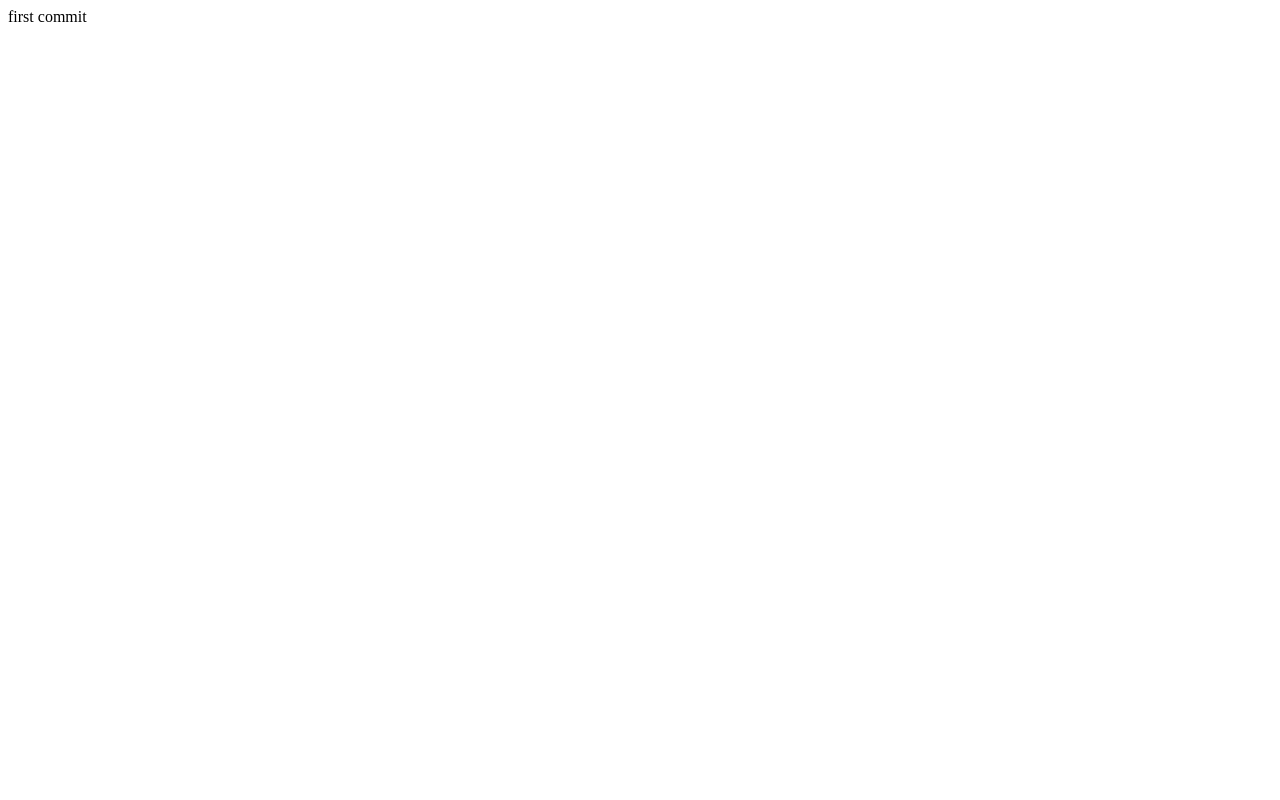
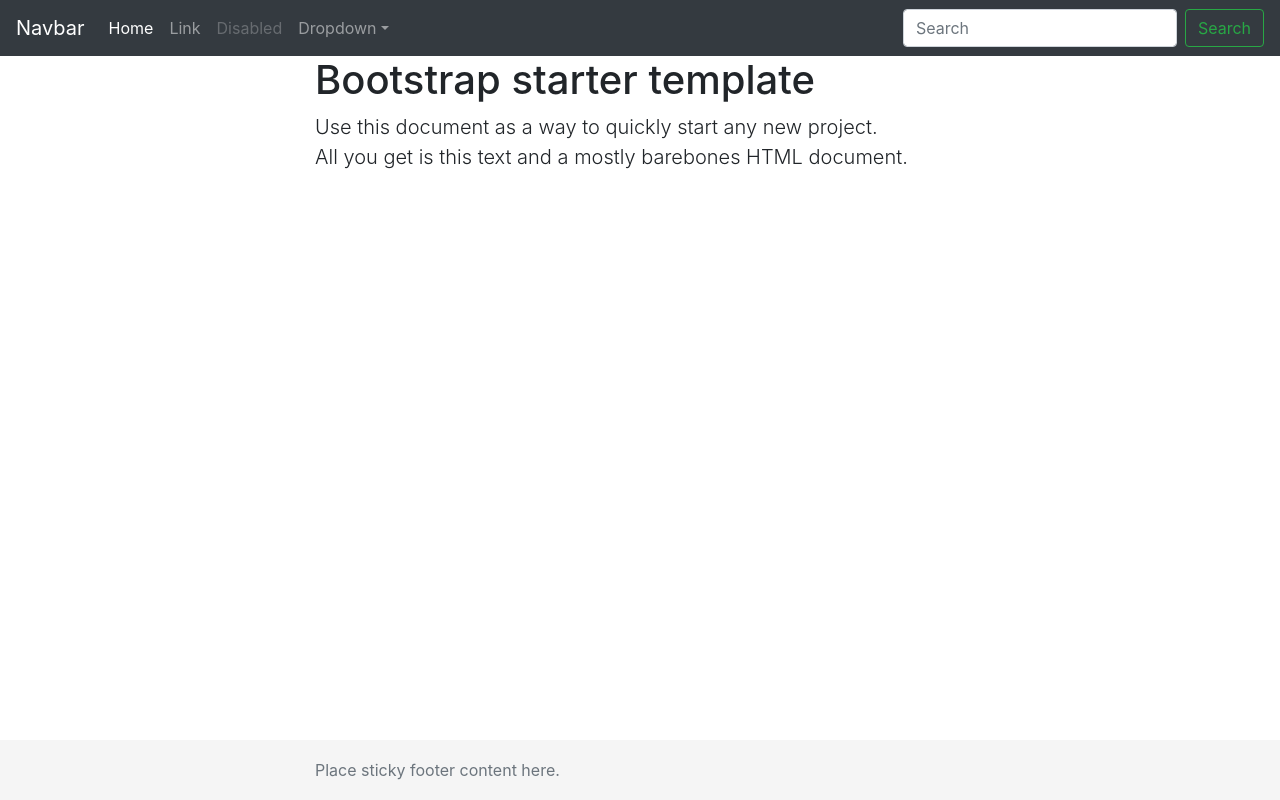
Before and after one commit to mifist/taketrack, a plain HTML site: page index.html in a window 1280 px wide. Drawn offline with nearby package versions, Linux system fonts and the light colour scheme.

Commit message:
start prod

```diff
--- /dev/null
+++ b/assets/scss/_footer.scss
@@ -0,0 +1,28 @@
+/* Sticky footer styles
+-------------------------------------------------- */
+html {
+	position: relative;
+	min-height: 100%;
+}
+body {
+	margin-bottom: 60px; /* Margin bottom by footer height */
+}
+.footer {
+	position: absolute;
+	bottom: 0;
+	width: 100%;
+	height: 60px; /* Set the fixed height of the footer here */
+	line-height: 60px; /* Vertically center the text there */
+	background-color: #f5f5f5;
+}
+
+
+/* Custom page CSS
+-------------------------------------------------- */
+/* Not required for template or sticky footer method. */
+
+.container {
+	width: auto;
+	max-width: 680px;
+	padding: 0 15px;
+}
--- /dev/null
+++ b/assets/scss/styles.scss
@@ -0,0 +1 @@
+@import "footer";
--- a/index.html
+++ b/index.html
@@ -1,10 +1,75 @@
 <!DOCTYPE html>
 <html lang="en">
 <head>
-	<meta charset="UTF-8">
-	<title>Title</title>
+	<!-- Required meta tags -->
+	<meta charset="utf-8">
+	<meta name="viewport" content="width=device-width, initial-scale=1, shrink-to-fit=no">
+	<meta http-equiv="X-UA-Compatible" content="IE=edge">
+	<meta name="description" content="">
+	<meta name="author" content="">
+	<link type="image/png" href="favicon.png" rel="icon">
+	<link type="image/svg" href="favicon.svg" rel="icon">
+
+	<!-- Bootstrap CSS -->
+	<link rel="stylesheet" href="https://maxcdn.bootstrapcdn.com/bootstrap/4.0.0/css/bootstrap.min.css" integrity="sha384-Gn5384xqQ1aoWXA+058RXPxPg6fy4IWvTNh0E263XmFcJlSAwiGgFAW/dAiS6JXm" crossorigin="anonymous">
+	<link rel="stylesheet" href="assets/scss/styles.css" crossorigin="anonymous">
+
+	<title>Take Track</title>
 </head>
 <body>
-         first commit
+
+	<header><!-- Start Header -->
+		<nav class="navbar navbar-expand-md navbar-dark bg-dark">
+			<a class="navbar-brand" href="#">Navbar</a>
+			<button class="navbar-toggler" type="button" data-toggle="collapse" data-target="#navbarsExampleDefault" aria-controls="navbarsExampleDefault" aria-expanded="false" aria-label="Toggle navigation">
+				<span class="navbar-toggler-icon"></span>
+			</button>
+
+			<div class="collapse navbar-collapse" id="navbarsExampleDefault">
+				<ul class="navbar-nav mr-auto">
+					<li class="nav-item active">
+						<a class="nav-link" href="#">Home <span class="sr-only">(current)</span></a>
+					</li>
+					<li class="nav-item">
+						<a class="nav-link" href="#">Link</a>
+					</li>
+					<li class="nav-item">
+						<a class="nav-link disabled" href="#">Disabled</a>
+					</li>
+					<li class="nav-item dropdown">
+						<a class="nav-link dropdown-toggle" href="http://example.com" id="dropdown01" data-toggle="dropdown" aria-haspopup="true" aria-expanded="false">Dropdown</a>
+						<div class="dropdown-menu" aria-labelledby="dropdown01">
+							<a class="dropdown-item" href="#">Action</a>
+							<a class="dropdown-item" href="#">Another action</a>
+							<a class="dropdown-item" href="#">Something else here</a>
+						</div>
+					</li>
+				</ul>
+				<form class="form-inline my-2 my-lg-0">
+					<input class="form-control mr-sm-2" type="text" placeholder="Search" aria-label="Search">
+					<button class="btn btn-outline-success my-2 my-sm-0" type="submit">Search</button>
+				</form>
+			</div>
+		</nav>
+	</header><!-- End Header -->
+
+	<main class="container"><!-- Start Main Content -->
+		<div class="starter-template">
+			<h1>Bootstrap starter template</h1>
+			<p class="lead">Use this document as a way to quickly start any new project.<br> All you get is this text and a mostly barebones HTML document.</p>
+		</div>
+	</main><!-- End Main Content -->
+
+	<footer class="footer"><!-- Start Footer -->
+		<div class="container">
+			<span class="text-muted">Place sticky footer content here.</span>
+		</div>
+	</footer><!-- End Footer -->
+
+	<!-- Optional JavaScript -->
+	<!-- jQuery first, then Popper.js, then Bootstrap JS -->
+	<script src="https://code.jquery.com/jquery-3.2.1.slim.min.js" integrity="sha384-KJ3o2DKtIkvYIK3UENzmM7KCkRr/rE9/Qpg6aAZGJwFDMVNA/GpGFF93hXpG5KkN" crossorigin="anonymous"></script>
+	<script src="https://cdnjs.cloudflare.com/ajax/libs/popper.js/1.12.9/umd/popper.min.js" integrity="sha384-ApNbgh9B+Y1QKtv3Rn7W3mgPxhU9K/ScQsAP7hUibX39j7fakFPskvXusvfa0b4Q" crossorigin="anonymous"></script>
+	<script src="https://maxcdn.bootstrapcdn.com/bootstrap/4.0.0/js/bootstrap.min.js" integrity="sha384-JZR6Spejh4U02d8jOt6vLEHfe/JQGiRRSQQxSfFWpi1MquVdAyjUar5+76PVCmYl" crossorigin="anonymous"></script>
 </body>
 </html>
```
Also changed, not shown: assets/images/BG.svg (added), assets/images/favicon.png (added), assets/images/favicon.svg (added), assets/scss/styles.css (added), favicon.png (added), favicon.svg (added), 1 other file.
